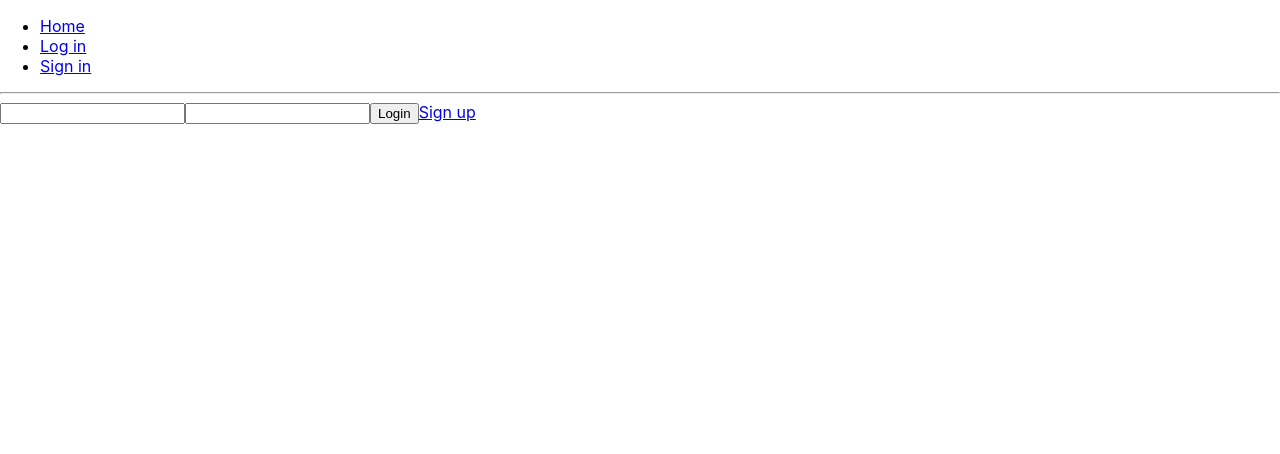
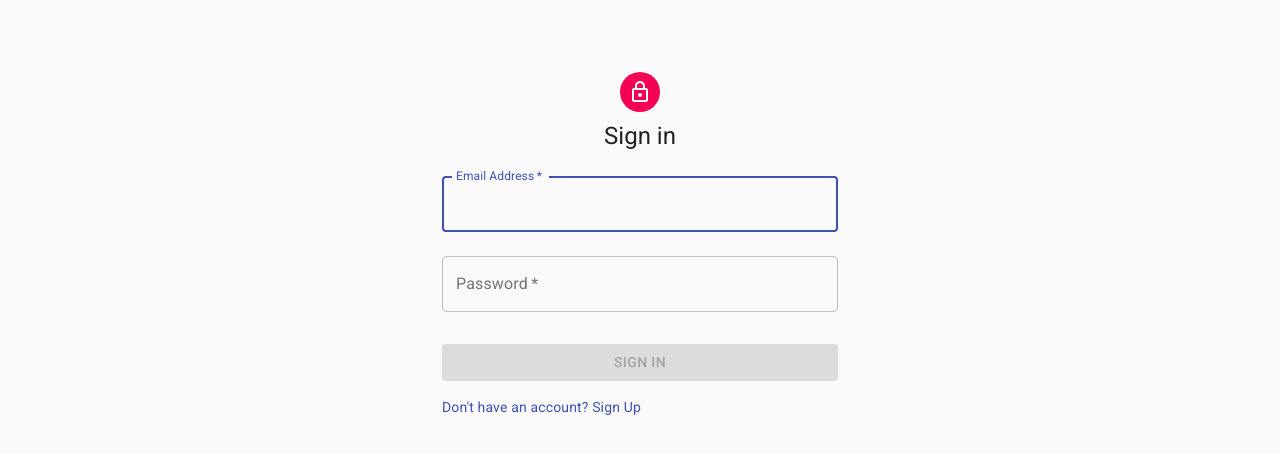
Before and after one commit to lYlarufAhmed/react-test-2, a React (Create React App) app: page /login in a window 1280 px wide. Shown: the top 454 px of the page. Built offline with nearby package versions, Linux system fonts and the light colour scheme; no server answers.

Commit message:
added material ui for log in form and updated authentication check logic.

```diff
--- a/package.json
+++ b/package.json
@@ -3,6 +3,8 @@
   "version": "0.1.0",
   "private": true,
   "dependencies": {
+    "@material-ui/core": "^4.11.4",
+    "@material-ui/icons": "^4.11.2",
     "@testing-library/jest-dom": "^5.14.1",
     "@testing-library/react": "^11.2.7",
     "@testing-library/user-event": "^12.8.3",
--- a/public/index.html
+++ b/public/index.html
@@ -1,20 +1,22 @@
 <!DOCTYPE html>
 <html lang="en">
 <head>
-    <meta charset="utf-8" />
-    <link rel="icon" href="%PUBLIC_URL%/favicon.ico" />
-    <meta name="viewport" content="width=device-width, initial-scale=1" />
-    <meta name="theme-color" content="#000000" />
+    <meta charset="utf-8"/>
+    <link rel="icon" href="%PUBLIC_URL%/favicon.ico"/>
+    <link rel="stylesheet" href="https://fonts.googleapis.com/css?family=Roboto:300,400,500,700&display=swap"/>
+    <link rel="stylesheet" href="https://fonts.googleapis.com/icon?family=Material+Icons"/>
+    <meta name="viewport" content="width=device-width, initial-scale=1"/>
+    <meta name="theme-color" content="#000000"/>
     <meta
             name="description"
             content="Web site created using create-react-app"
     />
-    <link rel="apple-touch-icon" href="%PUBLIC_URL%/logo192.png" />
+    <link rel="apple-touch-icon" href="%PUBLIC_URL%/logo192.png"/>
     <!--
       manifest.json provides metadata used when your web app is installed on a
       user's mobile device or desktop. See https://developers.google.com/web/fundamentals/web-app-manifest/
     -->
-    <link rel="manifest" href="%PUBLIC_URL%/manifest.json" />
+    <link rel="manifest" href="%PUBLIC_URL%/manifest.json"/>
     <!--
       Notice the use of %PUBLIC_URL% in the tags above.
       It will be replaced with the URL of the `public` folder during the build.
--- a/src/components/App.js
+++ b/src/components/App.js
@@ -4,10 +4,13 @@ import InventoryList from "./InventoryList";
 import Login from "./Login";
 import SignUp from "./SignUp";
 import ItemList from "./ItemList";
+import Navbar from "./Navbar";
 
 function App() {
     return (
         <Router>
+
+            <Navbar/>
             <Switch>
                 <Route exact path={'/'} component={InventoryList}/>
                 <Route path={'/login'} component={Login}/>
--- a/src/components/InventoryList.jsx
+++ b/src/components/InventoryList.jsx
@@ -4,12 +4,8 @@ import {
     useDispatch,
 } from "react-redux";
 import React, {useRef} from "react";
-import Redirect from "react-router-dom/es/Redirect";
-import {auth} from "../firebaseProvider";
-import Navbar from "./Navbar";
 import {Link} from "react-router-dom";
-import { addProduct, setLoggedInUser} from "../redux/actions";
-import {useAuthState} from "react-firebase-hooks/auth";
+import { addProduct} from "../redux/actions";
 
 
 export default function InventoryList(props) {
@@ -20,7 +16,6 @@ export default function InventoryList(props) {
     let priceRef = useRef()
     let quantityRef = useRef()
     let descriptionRef = useRef()
-    const [user] = useAuthState(auth)
 
     let dispatch = useDispatch()
     const handleAddProduct = () => {
@@ -37,19 +32,9 @@ export default function InventoryList(props) {
         dispatch(addProduct(values))
         console.log('going to add product ', values)
     }
-    if (!user) return <Redirect to={'/login'}/>
-    else dispatch(setLoggedInUser({
-        id: user.uid,
-        refreshToken: user.refreshToken,
-        email: user.email,
-        username: user.displayName,
-        photoURL: user.displayName,
-        lastLoggedIn: user.metadata.lastSignInTime,
-        creationTime: user.metadata.creationTime,
-    }))
+
     return (
         <>
-            <Navbar/>
             <h1>Inventory list</h1>
             <ul>
                 <li><Link to={'/category/mobiles'}>Mobiles</Link></li>
--- a/src/components/ItemList.jsx
+++ b/src/components/ItemList.jsx
@@ -1,24 +1,21 @@
 import {useDispatch, useSelector} from "react-redux";
 import {useHistory} from 'react-router-dom'
-import Navbar from "./Navbar";
-import {useEffect} from "react";
+import React, {useEffect} from "react";
 import {getItems} from "../redux/actions";
 import ProductCard from "./ProductCard";
 
 export default function ItemList(props) {
     const dispatch = useDispatch()
-    const history = useHistory()
     const categoryName = props.match.params.categoryName
-    const user = useSelector(state => state.app.loggedInUser)
+    // const user = useSelector(state => state.app.loggedInUser)
     const loading = useSelector(state => state.app.loading)
     const items = useSelector(state => state.app.items[categoryName])
     useEffect(() => {
         dispatch(getItems(categoryName))
     }, [categoryName, dispatch])
-    if (!user) history.push('/')
+    // if (!user) history.push('/')
     return (
         <>
-            <Navbar/>
             <div className={'item-list'}>
                 items for {categoryName}<br/>
                 {loading ? 'Loading':items.length ? items.map((item, index) => <ProductCard key={index} product={item}/>):'No Items for '+categoryName}
--- a/src/components/Login.jsx
+++ b/src/components/Login.jsx
@@ -1,20 +1,127 @@
 import {auth} from "../firebaseProvider";
-import React, {useRef} from "react";
-import {Link, Redirect} from "react-router-dom";
-import {useDispatch} from "react-redux";
-import {setError, setLoggedInUser} from "../redux/actions";
-// import {useAuthState} from "react-firebase-hooks/auth";
-import Navbar from "./Navbar";
+import React, {useRef, useState} from "react";
+import {Redirect} from "react-router-dom";
+import {useDispatch, useSelector} from "react-redux";
+import {setError, setLoadingStatus, setLoggedInUser} from "../redux/actions";
 import {useAuthState} from "react-firebase-hooks/auth";
+import makeStyles from "@material-ui/core/styles/makeStyles";
+import Container from "@material-ui/core/Container";
+import CssBaseline from "@material-ui/core/CssBaseline";
+import Avatar from "@material-ui/core/Avatar";
+import Typography from "@material-ui/core/Typography";
+import TextField from "@material-ui/core/TextField";
+import Button from "@material-ui/core/Button";
+import Grid from "@material-ui/core/Grid";
+import LockOutlinedIcon from '@material-ui/icons/LockOutlined';
+import Link from "@material-ui/core/Link";
+
+
+const useStyles = makeStyles((theme) => ({
+    paper: {
+        marginTop: theme.spacing(8),
+        display: 'flex',
+        flexDirection: 'column',
+        alignItems: 'center',
+    },
+    avatar: {
+        margin: theme.spacing(1),
+        backgroundColor: theme.palette.secondary.main,
+    },
+    form: {
+        width: '100%', // Fix IE 11 issue.
+        marginTop: theme.spacing(1),
+    },
+    submit: {
+        margin: theme.spacing(3, 0, 2),
+    },
+}));
+
+function SignIn({signIn}) {
+    const classes = useStyles();
+    let [email, setEmail] = useState()
+    let [password, setPassword] = useState()
+
+    return (
+        <Container component="main" maxWidth="xs">
+            <CssBaseline/>
+            <div className={classes.paper}>
+                <Avatar className={classes.avatar}>
+                    <LockOutlinedIcon/>
+                </Avatar>
+                <Typography component="h1" variant="h5">
+                    Sign in
+                </Typography>
+                <form className={classes.form} noValidate>
+                    <TextField
+                        variant="outlined"
+                        margin="normal"
+                        required
+                        fullWidth
+                        id="email"
+                        label="Email Address"
+                        name="email"
+                        autoComplete="email"
+                        autoFocus
+                        onInput={e => {
+                            setEmail(e.target.value)
+                        }}
+                    />
+                    <TextField
+                        variant="outlined"
+                        margin="normal"
+                        required
+                        fullWidth
+                        name="password"
+                        label="Password"
+                        type="password"
+                        id="password"
+                        autoComplete="current-password"
+                        onInput={e => {
+                            setPassword(e.target.value)
+                        }}
+                    />
+
+                    <Button
+                        type="submit"
+                        fullWidth
+                        variant="contained"
+                        color="primary"
+                        className={classes.submit}
+                        disabled={!(email && password)}
+                        onClick={(e) => {
+                            e.preventDefault()
+                            signIn(email, password)
+                        }}
+                    >
+                        Sign In
+                    </Button>
+                    <Grid container>
+                        <Grid item>
+                            <Link href="/signup" variant="body2">
+                                {"Don't have an account? Sign Up"}
+                            </Link>
+                        </Grid>
+                    </Grid>
+                </form>
+            </div>
+
+        </Container>
+    );
+}
 
 export default function Login(props) {
 
     const [user] = useAuthState(auth)
-    // const user = useSelector(state => state.app.loggedInUser)
+    const loading = useSelector(state => state.app.loading)
+    const loggedInUser = useSelector(state => state.app.loggedInUser)
     let dispatch = useDispatch()
-    const signInWithEmail = async () => {
+    const signInWithEmail = async (email, password) => {
+        console.log(email, password)
+        if (email && password) {
+
+            dispatch(setLoadingStatus(true))
             try {
-            let loggedUser = await auth.signInWithEmailAndPassword(emailRef.current.value, passRef.current.value);
+                let loggedUser = await auth.signInWithEmailAndPassword(email, password);
                 console.log(loggedUser)
                 dispatch(setLoggedInUser({
                     id: loggedUser.user.uid,
@@ -29,18 +136,25 @@ export default function Login(props) {
                 console.log(e)
                 dispatch(setError(e))
             }
+
+        }
     }
 
-    let emailRef = useRef()
-    let passRef = useRef()
-    if (user) return <Redirect to={'/'}/>
+
+    if (user) {
+        dispatch(setLoadingStatus(false))
+        return <Redirect to={'/'}/>
+    }
     return (
         <>
-            <Navbar/>
-            <input type={'email'} ref={emailRef}/>
-            <input type={'password'} ref={passRef}/>
-            <button className="sign-in" onClick={() => signInWithEmail()}>Login</button>
-            <Link to={'/signup'}>Sign up</Link>
+            {!loggedInUser ? <>
+                {/*<input type={'email'} ref={emailRef}/>*/}
+                {/*<input type={'password'} ref={passRef}/>*/}
+                {/*<button className="sign-in" onClick={() => signInWithEmail()}>Login</button>*/}
+                {/*<Link to={'/signup'}>Sign up</Link>*/}
+                <SignIn signIn={signInWithEmail}/>
+            </> : loading && 'Loading......'}
+
         </>
     )
 
--- a/src/components/Navbar.jsx
+++ b/src/components/Navbar.jsx
@@ -1,24 +1,33 @@
 import {Link} from "react-router-dom";
 import React from "react";
-// import {useAuthState} from "react-firebase-hooks/auth";
 import {auth} from "../firebaseProvider";
-import {useDispatch, useSelector} from "react-redux";
+import {useDispatch} from "react-redux";
 import Redirect from "react-router-dom/es/Redirect";
-import {setError} from "../redux/actions";
+import {setError, setLoggedInUser} from "../redux/actions";
+import {useAuthState} from "react-firebase-hooks/auth";
 
 export default function Navbar(props) {
-    // const [user] = useAuthState(auth)
-    const user = useSelector(state => state.app.loggedInUser)
+    const [user] = useAuthState(auth)
     let dispatch = useDispatch()
     const signOut = async () => {
         try {
             await auth.signOut()
+            dispatch(setLoggedInUser(null))
             return <Redirect to={'/login'}/>
-            // remove the loggedin user from redux
         } catch (e) {
             dispatch(setError(e))
         }
     }
+    if (!user) return <Redirect to={'/login'}/>
+    else dispatch(setLoggedInUser({
+        id: user.uid,
+        refreshToken: user.refreshToken,
+        email: user.email,
+        username: user.displayName,
+        photoURL: user.displayName,
+        lastLoggedIn: user.metadata.lastSignInTime,
+        creationTime: user.metadata.creationTime,
+    }))
     return (
         <div>
             <ul>
@@ -35,7 +44,7 @@ export default function Navbar(props) {
                         <Link to="/login">Log in</Link>
                     </li>
                     <li>
-                        <Link to="/signin">Sign in</Link>
+                        <Link to="/signup">Sign Up</Link>
                     </li>
                 </>}
             </ul>
--- a/src/components/SignUp.jsx
+++ b/src/components/SignUp.jsx
@@ -3,7 +3,6 @@ import {useDispatch} from "react-redux";
 import {setError, storeNewUserDataMiddleware} from "../redux/actions";
 import React, {useRef} from "react";
 import {useHistory} from "react-router-dom";
-import Navbar from "./Navbar";
 
 export default function SignUp(props) {
     let history = useHistory()
@@ -33,7 +32,6 @@ export default function SignUp(props) {
     }
     return (
         <>
-            <Navbar/>
             <input type={'email'} ref={emailRef}/>
             <input type={'password'} ref={passRef}/>
             <button onClick={() => signUpWithPassword(emailRef.current.value, passRef.current.value)}>Sign Up</button>
--- a/src/redux/reducers/appReducer.js
+++ b/src/redux/reducers/appReducer.js
@@ -28,21 +28,23 @@ export default function appReducer(state = initialState, action) {
             break
         case SET_LOGGED_IN_USER:
             state.loggedInUser = action.data
+            state.error = ''
             break
         case SET_ITEMS:
             state.items[action.data.category] = action.data.items
+            state.error = ''
             break
         case DELETE_ITEM:
             let updatedItems = state.items[action.data.category].filter((item) => item.id !== action.data.id)
             state.items[action.data.category] = updatedItems
+            state.error = ''
             break
-
         case ADD_ITEMS:
             state.items[action.data.category].push(action.data.product)
+            state.error = ''
             break
         default:
             return state
-        // throw Error('Wrong Action')
     }
     return JSON.parse(JSON.stringify(state))
 }
```
Also changed, not shown: 1 other file (tests, documents, lock files or other folders). Lines whose indentation alone changed are shown as unchanged.
